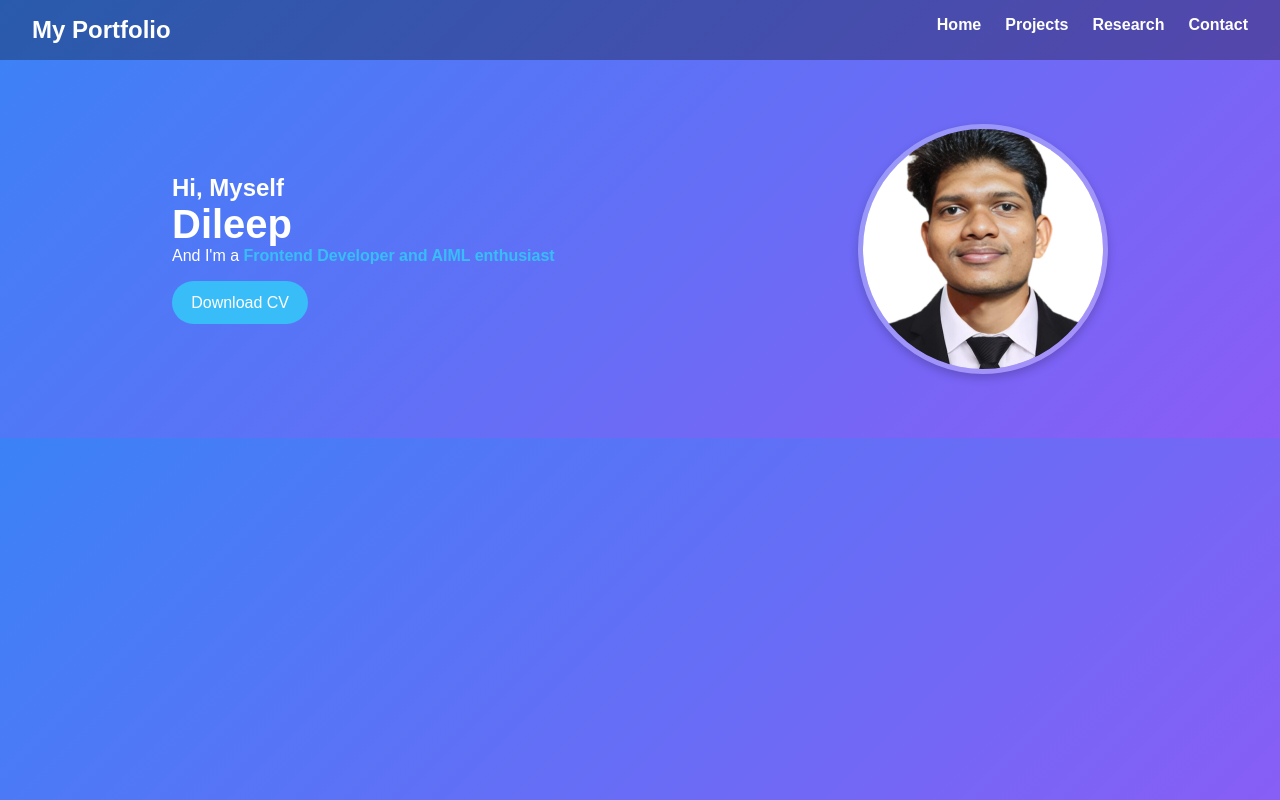
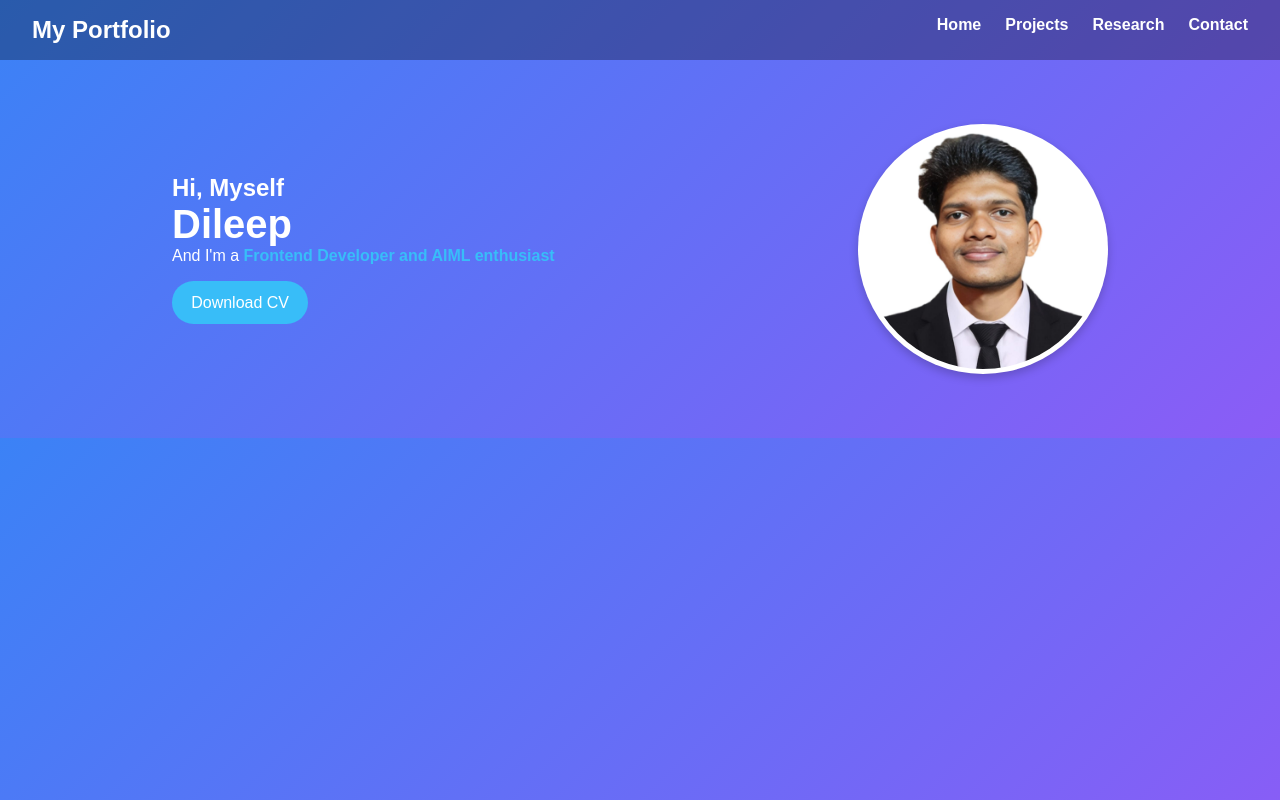
Before and after one commit to k-dileep/portfolio, a plain HTML site: page index.html in a window 1280 px wide. Drawn offline with Linux system fonts and the light colour scheme.

Commit message:
Update style.css

```diff
--- a/style.css
+++ b/style.css
@@ -97,13 +97,17 @@ body {
   height: 250px;
   border: 5px solid rgba(255, 255, 255, 0.3);
   box-shadow: 0px 4px 10px rgba(0, 0, 0, 0.2);
+  position: relative;
+  background: white;
 }
 
 .hero-image img {
   width: 100%;
   height: 100%;
-  object-fit: cover;
+  object-fit: contain;
   /* transform: scale(0.9); */
+  object-position: center; /* Adjust to: top, bottom, left, right, or specific percentages */
+  transform: scale(1.1);
 }
 
 /* Responsive Design */
```
